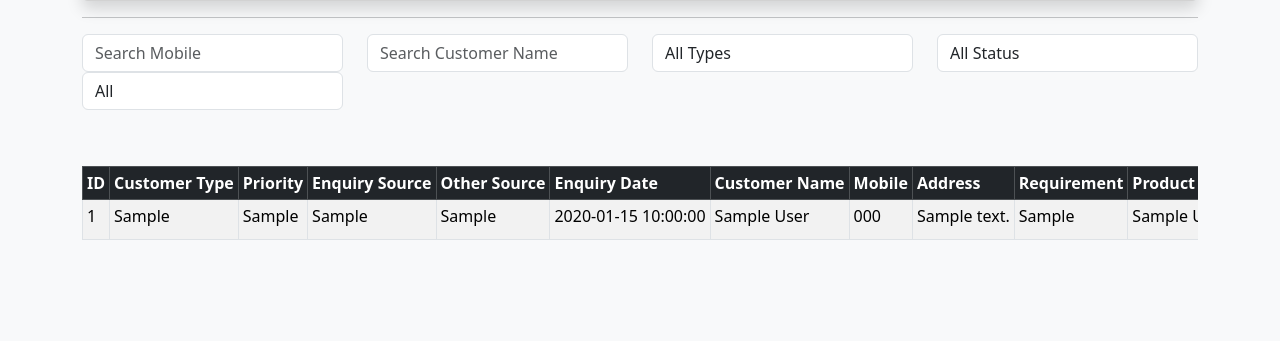
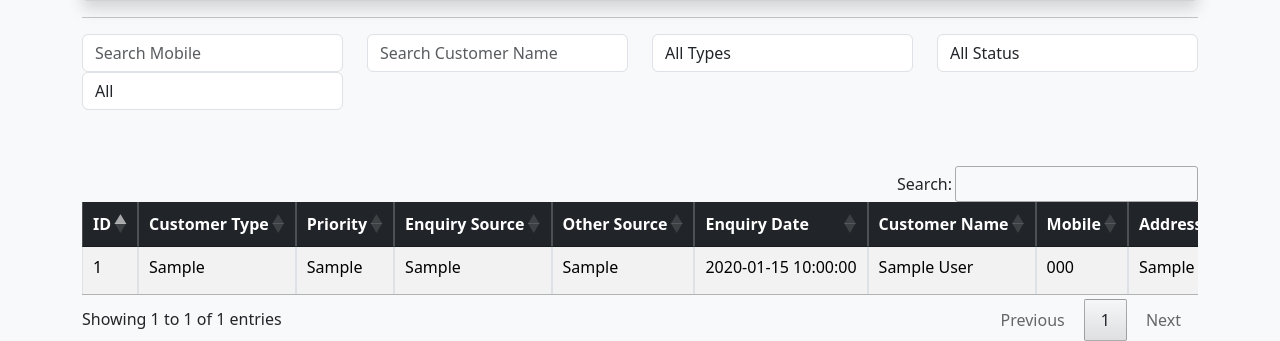
Before and after one commit to Jayaprakashdev/hydrosphereHTML, a PHP site: page /hydrosphere-crm/index.php in a window 1280 px wide. Shown: the part 683-1024 px from the top of the page. Before the commit the page ends 923 px from the top, so only its background shows below. Run offline with PHP 8.4, Linux system fonts and the light colour scheme; tables that the repository leaves empty or names only in its code hold one stand-in row (values such as "Sample post"); some libraries are stand-ins or nearby versions.

Commit message:
datatable added

```diff
--- a/hydrosphere-crm/index.php
+++ b/hydrosphere-crm/index.php
@@ -79,6 +79,11 @@ exit();
 <head>
     <meta name="viewport" content="width=device-width, initial-scale=1">
 <title>Hydrosphere Task Manager</title>
+<!-- DataTables CSS -->
+<link rel="stylesheet" href="https://cdn.datatables.net/1.13.6/css/jquery.dataTables.min.css">
+
+<!-- Buttons Extension CSS (Export) -->
+<link rel="stylesheet" href="https://cdn.datatables.net/buttons/2.4.1/css/buttons.dataTables.min.css">
 <link href="assets/css/style.css" rel="stylesheet">
 <link href="https://cdn.jsdelivr.net/npm/bootstrap@5.3.2/dist/css/bootstrap.min.css" rel="stylesheet">
 <script src="https://code.jquery.com/jquery-3.6.0.min.js"></script>
@@ -293,7 +298,7 @@ exit();
 
 <!-- TABLE -->
 <div class="table-responsive">
-<table class="table table-bordered table-striped table-sm bg-white">
+<table id="customerTable" class="table table-bordered table-striped table-sm bg-white">
 <thead class="table-dark">
 <tr>
 <th>ID</th>
@@ -380,33 +385,51 @@ onclick="return confirm('Are you sure?')">Delete</a>
 <script>
 $(document).ready(function(){
 
-function loadData(){
-    $.ajax({
-        url: "search.php",
-        method: "POST",
-        data: {
-            mobile: $("#search_mobile").val(),
-            customer_name: $("#search_name").val(),
-            customer_type: $("#search_type").val(),
-            status: $("#search_status").val(),
-            followed_by: $("#search_followed_by").val()   // ✅ ADD THIS
-        },
-        success: function(data){
-            $("tbody").html(data);
-        }
+    var table = $('#customerTable').DataTable({
+        pageLength: 10,
+        responsive: true,
+        dom: 'Bfrtip',
+        buttons: [
+            'copy',
+            'excel',
+            'print'
+        ]
     });
-}
 
-$("#search_mobile, #search_name").on("keyup", function(){
-    loadData();
-});
+    // Custom Filters (Optional)
+    $("#search_mobile").on("keyup", function(){
+        table.column(7).search(this.value).draw();
+    });
 
-$("#search_type, #search_status, #search_followed_by").on("change", function(){   // ✅ ADD HERE
-    loadData();
-});
+    $("#search_name").on("keyup", function(){
+        table.column(6).search(this.value).draw();
+    });
+
+    $("#search_type").on("change", function(){
+        table.column(1).search(this.value).draw();
+    });
+
+    $("#search_status").on("change", function(){
+        table.column(19).search(this.value).draw();
+    });
+
+    $("#search_followed_by").on("change", function(){
+        table.column(14).search(this.value).draw();
+    });
 
 });
 </script>
 
+<!-- DataTables JS -->
+<script src="https://cdn.datatables.net/1.13.6/js/jquery.dataTables.min.js"></script>
+
+<!-- Export Buttons -->
+<script src="https://cdn.datatables.net/buttons/2.4.1/js/dataTables.buttons.min.js"></script>
+<script src="https://cdn.datatables.net/buttons/2.4.1/js/buttons.html5.min.js"></script>
+<script src="https://cdn.datatables.net/buttons/2.4.1/js/buttons.print.min.js"></script>
+
+<!-- Required for Excel -->
+<script src="https://cdnjs.cloudflare.com/ajax/libs/jszip/3.10.1/jszip.min.js"></script>
+
 </body>
 </html>
```
